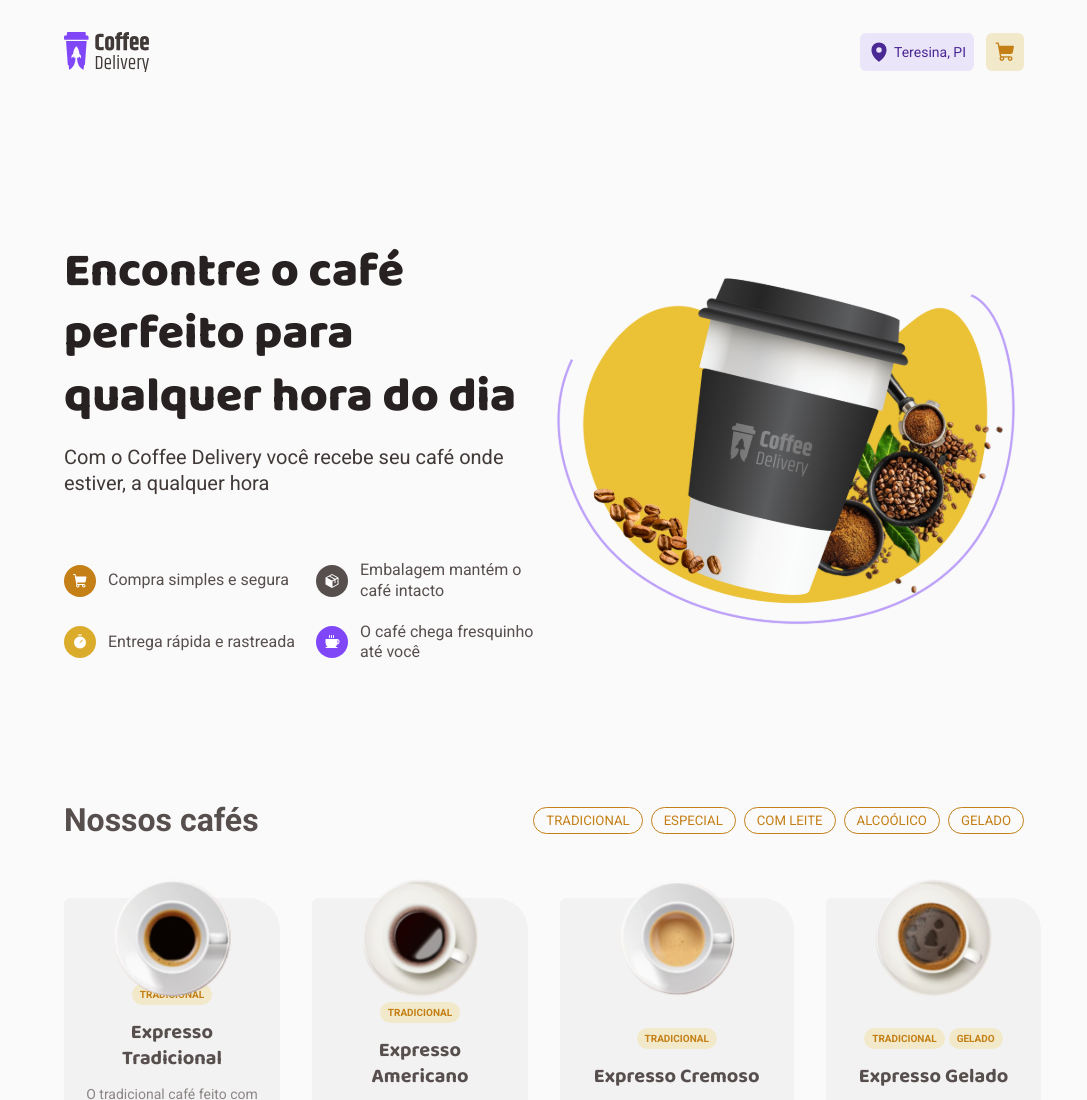
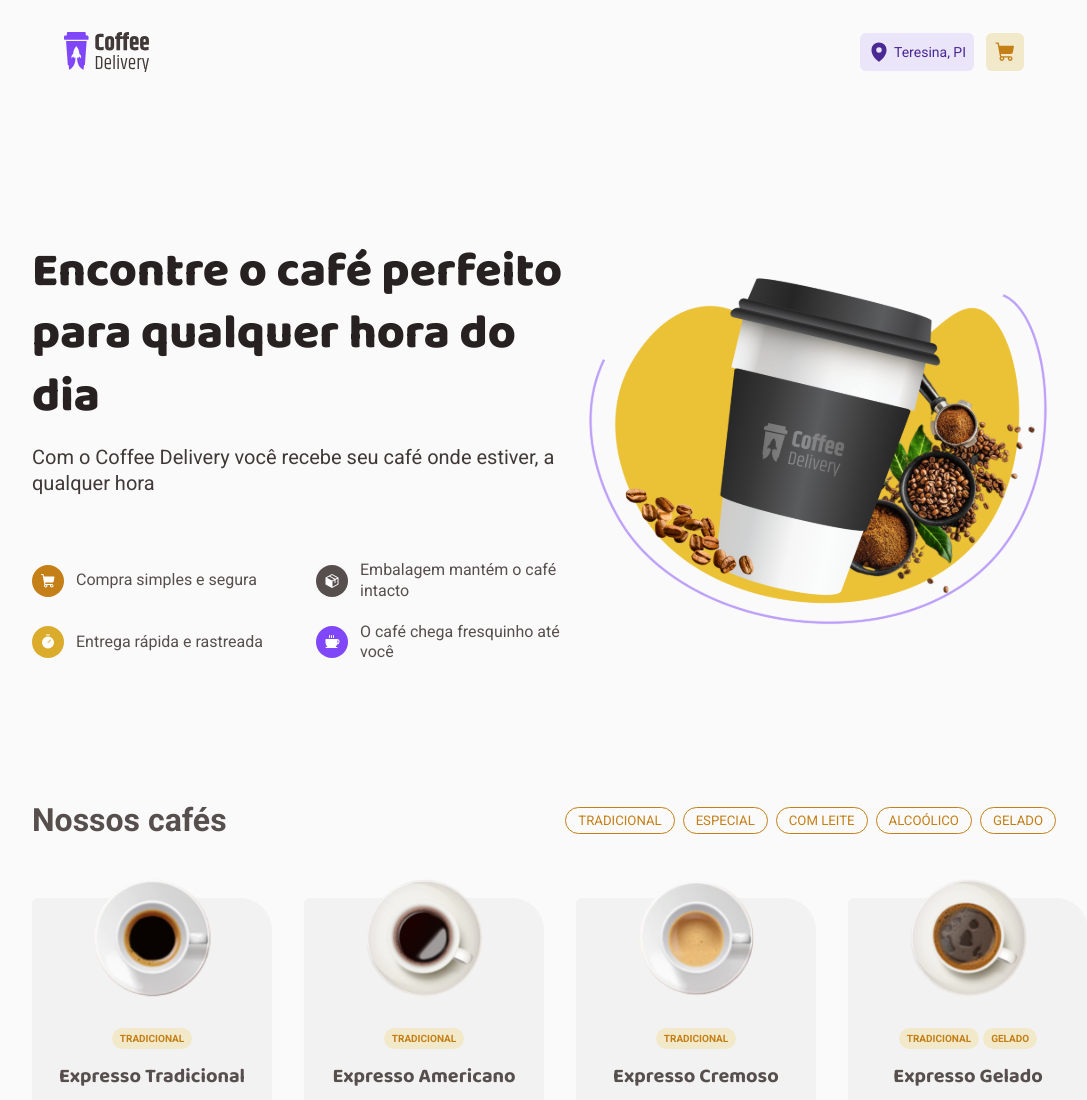
Before and after one commit to Dex64ter/Coffee-Delivery, a React (Vite) app: page / in a window 1280 px wide. Shown: the top 1100 px of the page, without its empty margins (96-1183 px from the left). Built offline with nearby package versions, Linux system fonts and the light colour scheme; data requests are answered from the project's data file.

Commit message:
Ajustes no layout e no Header

```diff
--- a/src/components/Header/index.tsx
+++ b/src/components/Header/index.tsx
@@ -1,5 +1,5 @@
 import { MapPin, ShoppingCart } from '@phosphor-icons/react'
-import { ActionsContainer, HeaderContainer } from './styles'
+import { ActionsContainer, HeaderContainer, HeaderContent } from './styles'
 import { NavLink } from 'react-router-dom'
 import Logo from '../../assets/Logo.svg'
 import { CoffeePlaceContext } from '../../contexts/CoffeeContext'
@@ -9,6 +9,7 @@ export function Header() {
   const { coffees } = useContext(CoffeePlaceContext)
   return (
     <HeaderContainer>
+      <HeaderContent>
         <img
           src={Logo}
           alt="Copo de café para viagem com nome Coffee Delivery do lado"
@@ -27,6 +28,7 @@ export function Header() {
             <ShoppingCart weight="fill" size={22} />
           </NavLink>
         </ActionsContainer>
+      </HeaderContent>
     </HeaderContainer>
   )
 }
--- a/src/components/Header/styles.ts
+++ b/src/components/Header/styles.ts
@@ -1,19 +1,21 @@
 import styled from 'styled-components'
 
 export const HeaderContainer = styled.header`
-  width: calc(100vw - 20rem);
-
-  display: flex;
-  justify-content: space-between;
-  align-items: center;
-  padding: 2rem 0;
-
   position: sticky;
   position: -webkit-sticky;
   top: 0;
   z-index: 999;
 
   background-color: ${(props) => props.theme.base.background};
+`
+export const HeaderContent = styled.div`
+  width: calc(100vw - 20rem);
+  margin: 0 auto;
+
+  display: flex;
+  justify-content: space-between;
+  align-items: center;
+  padding: 2rem 0;
 `
 
 export const ActionsContainer = styled.div`
--- a/src/layouts/DefaultLayout/styles.ts
+++ b/src/layouts/DefaultLayout/styles.ts
@@ -1,6 +1,5 @@
 import styled from 'styled-components'
 
 export const DefaultLayoutContainer = styled.div`
-  margin: 0 10rem;
   background-color: ${(props) => props.theme.base.background};
 `
--- a/src/pages/Home/components/CoffeeCard/styles.ts
+++ b/src/pages/Home/components/CoffeeCard/styles.ts
@@ -3,7 +3,7 @@ import styled from 'styled-components'
 export const CoffeeCardContainer = styled.div`
   background-color: ${(props) => props.theme.base['base-card']};
   height: 310px;
-  /* width: 16rem; */
+  width: 15rem;
   position: relative;
 
   display: flex;
--- a/src/pages/Home/styles.ts
+++ b/src/pages/Home/styles.ts
@@ -2,6 +2,7 @@ import styled from 'styled-components'
 
 export const HomeContainer = styled.div`
   width: 100%;
+  padding: 0 8rem;
 `
 
 export const Intro = styled.div`
```
Lines whose indentation alone changed are shown as unchanged.
